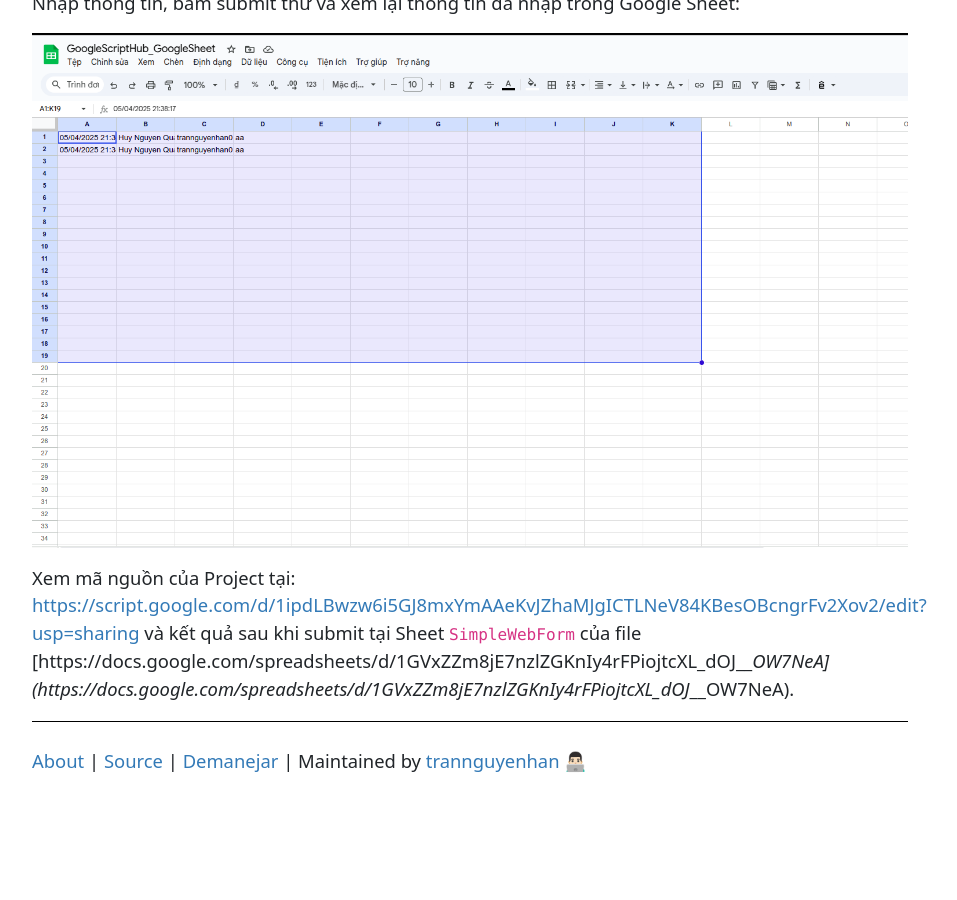
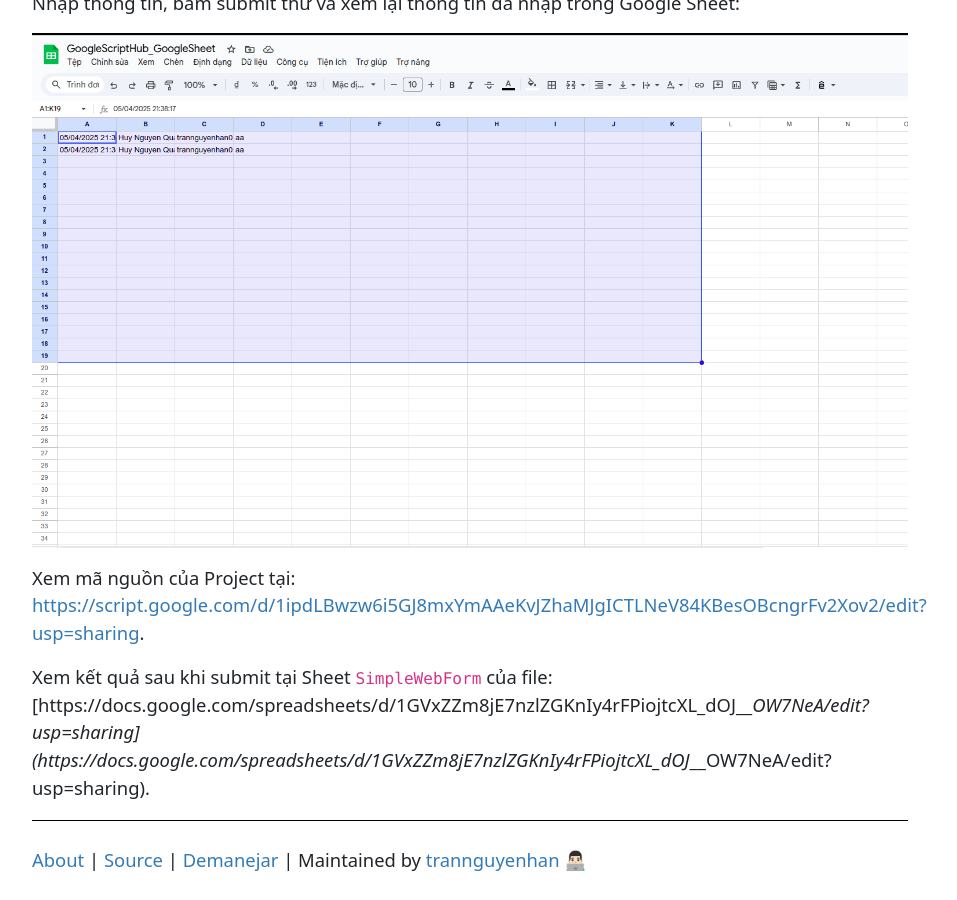
Before and after one commit to Google-Script-Hub/google-script-hub.github.io, a Jekyll site: the page built from _subpages/deploy-website-simple-web-form.md, in a window 1280 px wide and 900 px high, scrolled down 3522 px. Shown: the whole window, without its empty margins (170-1127 px from the left). Built offline with Jekyll 4.4.1, drawn with Linux system fonts in a browser that asks for light colours; before the commit the page ends 4323 px from its top, so only the background shows below that.

Commit message:
add chore

```diff
--- a/_subpages/deploy-website-simple-web-form.md
+++ b/_subpages/deploy-website-simple-web-form.md
@@ -110,4 +110,6 @@ Nhập thông tin, bấm submit thử và xem lại thông tin đã nhập trong
 
 <img src="./../img/12_3.png" style="max-width: 100%">
 
-Xem mã nguồn của Project tại: [https://script.google.com/d/1ipdLBwzw6i5GJ8mxYmAAeKvJZhaMJgICTLNeV84KBesOBcngrFv2Xov2/edit?usp=sharing](https://script.google.com/d/1ipdLBwzw6i5GJ8mxYmAAeKvJZhaMJgICTLNeV84KBesOBcngrFv2Xov2/edit?usp=sharing) và kết quả sau khi submit tại Sheet `SimpleWebForm` của file [https://docs.google.com/spreadsheets/d/1GVxZZm8jE7nzlZGKnIy4rFPiojtcXL_dOJ___OW7NeA](https://docs.google.com/spreadsheets/d/1GVxZZm8jE7nzlZGKnIy4rFPiojtcXL_dOJ___OW7NeA).
+Xem mã nguồn của Project tại: [https://script.google.com/d/1ipdLBwzw6i5GJ8mxYmAAeKvJZhaMJgICTLNeV84KBesOBcngrFv2Xov2/edit?usp=sharing](https://script.google.com/d/1ipdLBwzw6i5GJ8mxYmAAeKvJZhaMJgICTLNeV84KBesOBcngrFv2Xov2/edit?usp=sharing).
+
+Xem kết quả sau khi submit tại Sheet `SimpleWebForm` của file: [https://docs.google.com/spreadsheets/d/1GVxZZm8jE7nzlZGKnIy4rFPiojtcXL_dOJ___OW7NeA/edit?usp=sharing](https://docs.google.com/spreadsheets/d/1GVxZZm8jE7nzlZGKnIy4rFPiojtcXL_dOJ___OW7NeA/edit?usp=sharing).
```
